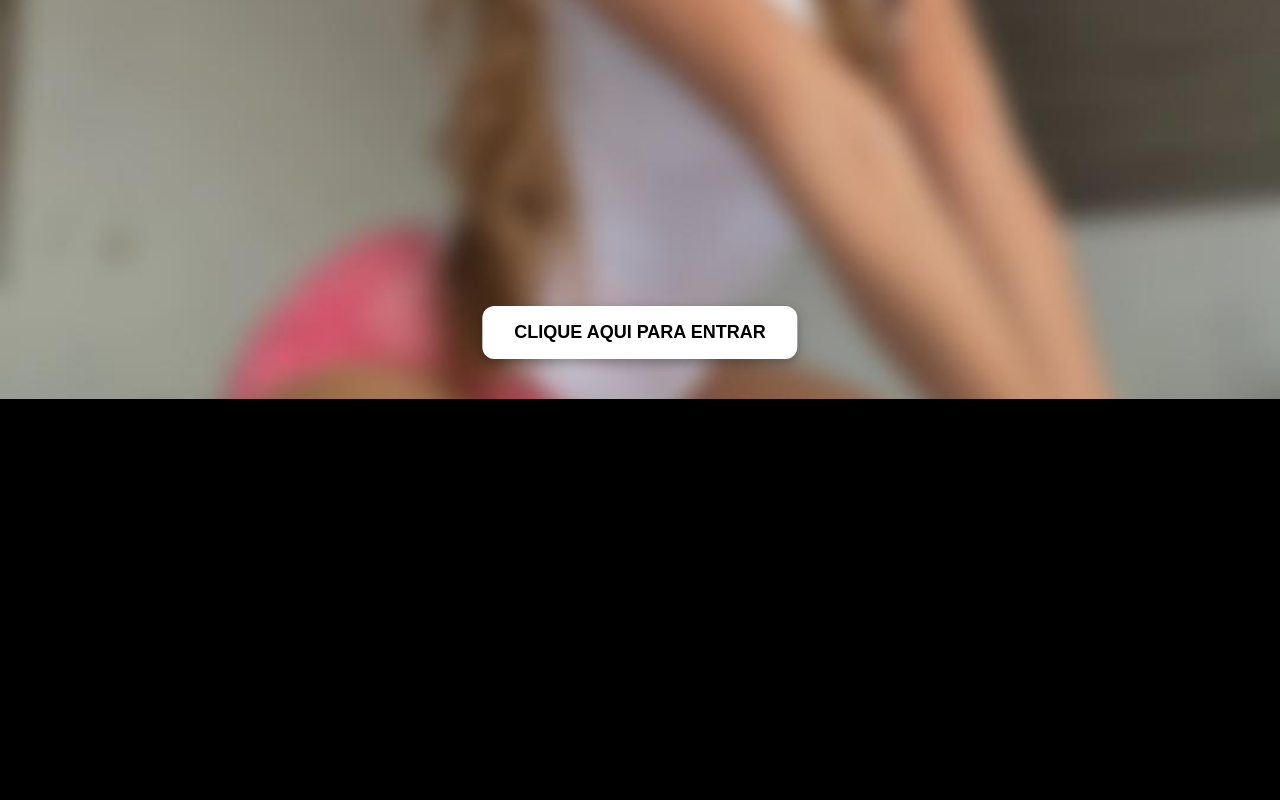
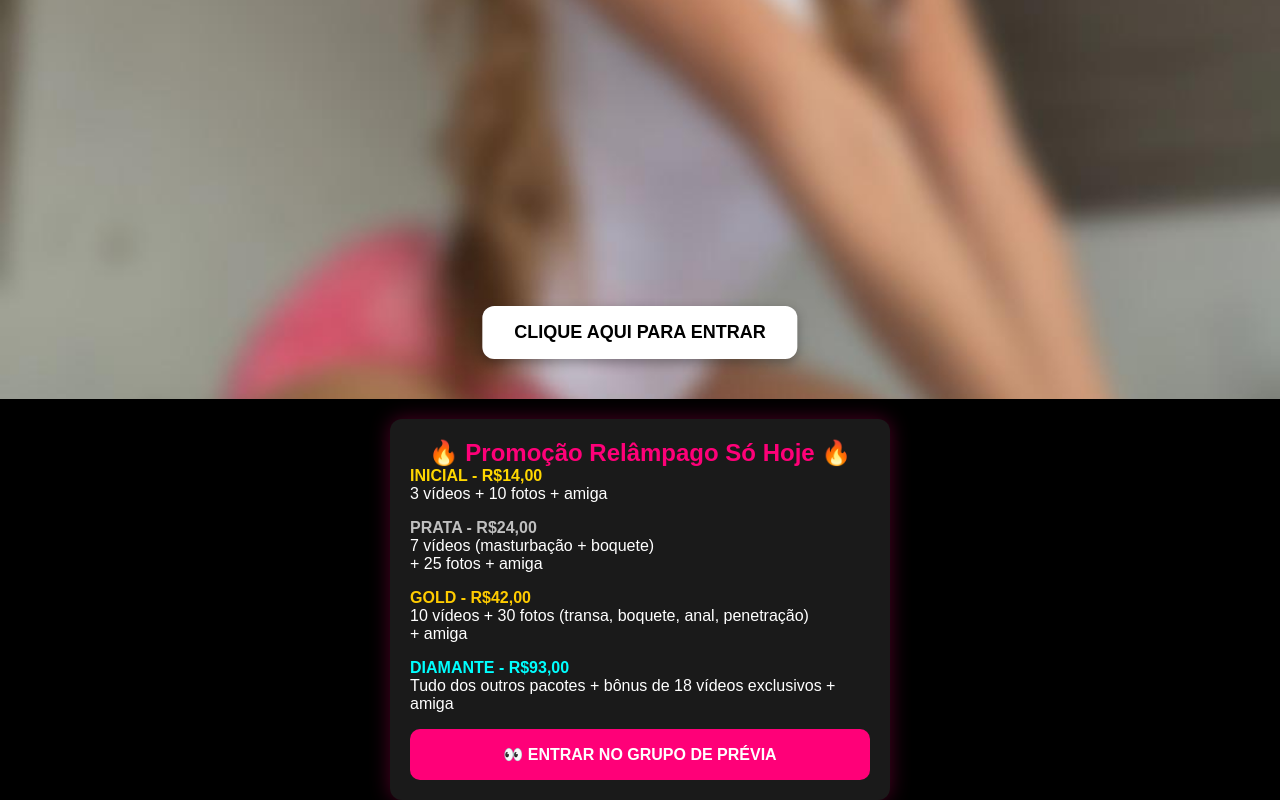
Before and after one commit to hotzao951/Group-previw, a plain HTML site: page index.html in a window 1280 px wide. Shown: the part 401-1201 px from the top of the page. Before the commit the page ends 800 px from the top, so only its background shows below. Drawn offline with nearby package versions, Linux system fonts and the light colour scheme.

Commit message:
Update index.html

```diff
--- a/index.html
+++ b/index.html
@@ -116,6 +116,32 @@
     </div>
   </div>
 
+  <!-- Tabela de Valores -->
+  <div style="background-color: #1a1a1a; padding: 20px; border-radius: 12px; max-width: 500px; margin: 20px auto; color: white; font-family: Arial, sans-serif; box-shadow: 0 0 20px rgba(255, 0, 120, 0.3);">
+    <h2 style="text-align: center; color: #ff0078;">🔥 Promoção Relâmpago Só Hoje 🔥</h2>
+    <ul style="list-style: none; padding: 0;">
+      <li style="margin-bottom: 16px;">
+        <strong style="color: #ffd700;">INICIAL - R$14,00</strong><br/>
+        3 vídeos + 10 fotos + amiga
+      </li>
+      <li style="margin-bottom: 16px;">
+        <strong style="color: #c0c0c0;">PRATA - R$24,00</strong><br/>
+        7 vídeos (masturbação + boquete)<br/>+ 25 fotos + amiga
+      </li>
+      <li style="margin-bottom: 16px;">
+        <strong style="color: #ffcc00;">GOLD - R$42,00</strong><br/>
+        10 vídeos + 30 fotos (transa, boquete, anal, penetração)<br/>+ amiga
+      </li>
+      <li style="margin-bottom: 16px;">
+        <strong style="color: #00ffff;">DIAMANTE - R$93,00</strong><br/>
+        Tudo dos outros pacotes + bônus de 18 vídeos exclusivos + amiga
+      </li>
+    </ul>
+    <a href="https://t.me/+XZEowQzUD6YyNTAx" target="_blank" style="display: block; background-color: #ff0078; color: white; text-align: center; padding: 16px; font-weight: bold; font-size: 16px; border-radius: 10px; text-decoration: none; margin-top: 10px;">
+      👀 ENTRAR NO GRUPO DE PRÉVIA
+    </a>
+  </div>
+
   <!-- Swiper JS -->
   <script src="https://cdn.jsdelivr.net/npm/swiper@10/swiper-bundle.min.js"></script>
   <script>
```
